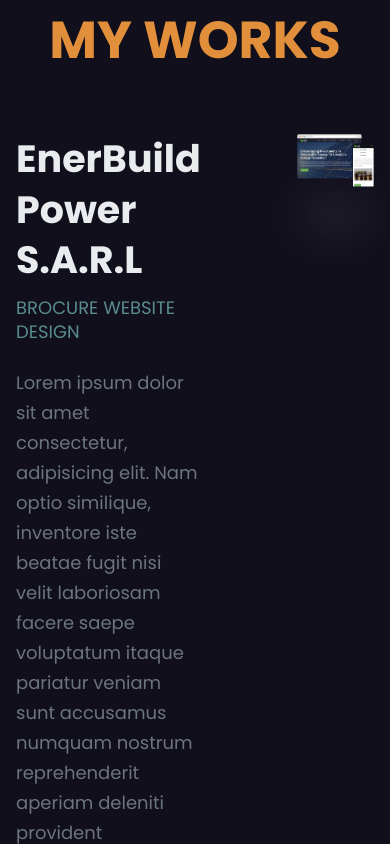
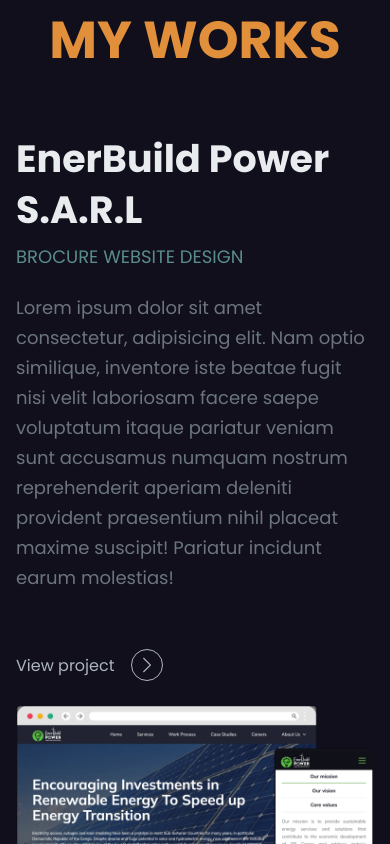
Before and after one commit to cephas-n/portfolio, a React (Vite) app: page / in a window 390 px wide. Shown: the part 660-1504 px from the top of the page. Built offline with nearby package versions, Linux system fonts and the light colour scheme.

Commit message:
make projects section responsive

```diff
--- a/src/App.tsx
+++ b/src/App.tsx
@@ -15,10 +15,10 @@
       <Section>
         <Hero />
       </Section>
-      <Section>
+      <Section paddingBottom={0}>
         <ProjectList />
       </Section>
-      <Section>
+      <Section paddingTop={0}>
         <About />
       </Section>
       <Section>
--- a/src/components/Project.tsx
+++ b/src/components/Project.tsx
@@ -12,7 +12,21 @@
 
 const Project = () => {
   return (
-    <HStack spacing={24} alignItems="flex-start" marginBottom={60}>
+    <HStack
+      spacing={{
+        base: 0,
+        lg: 24,
+      }}
+      alignItems="flex-start"
+      marginBottom={{
+        base: 40,
+        lg: 60,
+      }}
+      flexWrap={{
+        base: "wrap",
+        lg: "nowrap",
+      }}
+    >
       <Box>
         <Heading as="h3">EnerBuild Power S.A.R.L</Heading>
         <Heading as="h4">BROCURE WEBSITE DESIGN</Heading>
@@ -41,8 +55,29 @@
           />
         </Button>
       </Box>
-      <Box className="project-preview">
-        <Image src={enerBuildPower} width="600" />
+      <Box
+        className="project-preview"
+        textAlign="center"
+        flex={{
+          base: 1,
+          lg: "initial",
+        }}
+      >
+        <Image
+          src={enerBuildPower}
+          display="block"
+          marginX="auto"
+          width={{
+            base: "100%",
+            md: "600px",
+            lg: "100%",
+          }}
+          marginTop={{
+            base: 6,
+            md: 12,
+            lg: 0,
+          }}
+        />
       </Box>
     </HStack>
   );
--- a/src/components/Section.tsx
+++ b/src/components/Section.tsx
@@ -3,8 +3,8 @@
 
 interface Props {
   children: ReactNode;
-  paddingBottom?: { [key: string]: number };
-  paddingTop?: { [key: string]: number };
+  paddingBottom?: { [key: string]: number } | number;
+  paddingTop?: { [key: string]: number } | number;
 }
 const Section = ({
   children,
```
